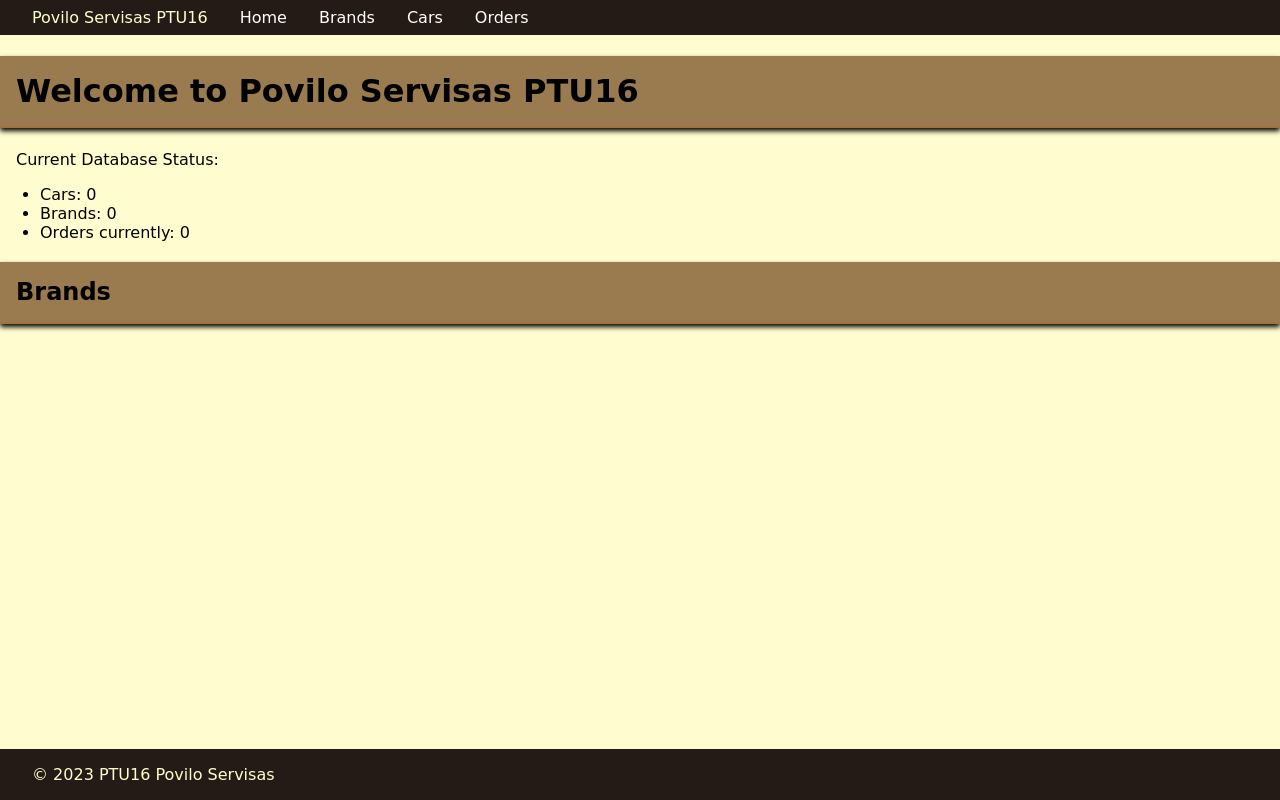
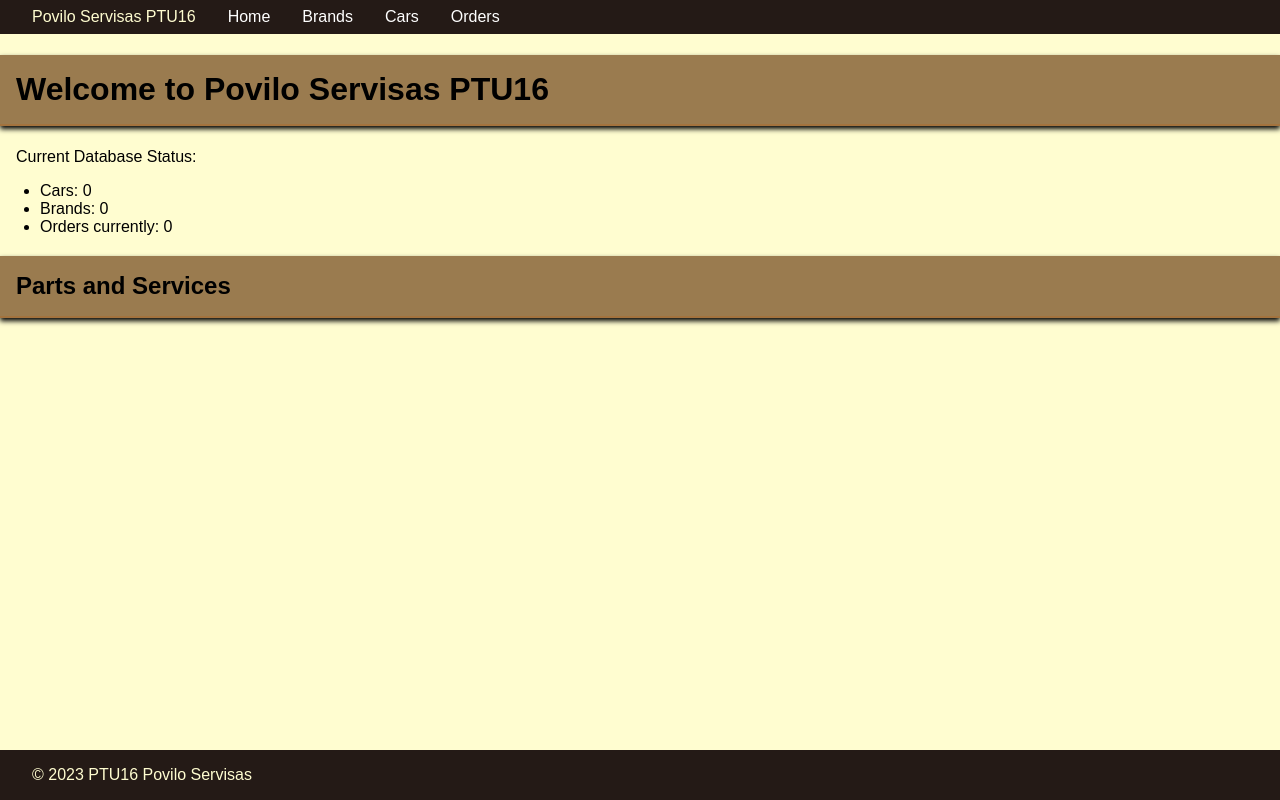
Before and after one commit to povilastsk/ptu16_autoservisas, a Django app: page / in a window 1280 px wide. Run offline with Django 4.2, Linux system fonts and the light colour scheme; data that the repository does not hold is empty.

Commit message:
parts services instead of brands

```diff
--- a/povilo_servisas/autoservisas/static/css/base_style.css
+++ b/povilo_servisas/autoservisas/static/css/base_style.css
@@ -1,5 +1,5 @@
 body{
-    font-family: cursive;
+    font-family: sans-serif;
     background-color: #FFFDD0;
     padding: 0; margin: 0;
     display: flex;
--- a/povilo_servisas/autoservisas/templates/library/index.html
+++ b/povilo_servisas/autoservisas/templates/library/index.html
@@ -8,10 +8,10 @@
         <li>Brands: {{ num_makes }}</li>
         <li>Orders currently: {{ num_orders }}</li>
     </ul>
-    <h2>Brands</h2>
+    <h2>Parts and Services</h2>
     <ul>
-        {% for brand in brands %}
-            <li> {{ brand }}
+        {% for partservice in parts_services %}
+            <li> {{ partservice }}
         {% endfor %}
     </ul>
 {% endblock content%}
--- a/povilo_servisas/autoservisas/views.py
+++ b/povilo_servisas/autoservisas/views.py
@@ -6,20 +6,28 @@ from typing import Any
 
 
 def index(request):
-    brands = models.CarModel.objects.values_list("make", flat=True).distinct()
     context = {
         "num_cars": models.Car.objects.count(),
         "num_makes": models.CarModel.objects.values("make").distinct().count(),
         "num_orders": models.OrderLine.objects.count(),
-        "brands": brands,
+        "parts_services": models.PartService.objects.all(),
     }
     return render(request, "library/index.html", context)
 
+def parts_and_services(request):
+    parts_and_services_list = models.PartService.objects.all().order_by("name")
+    return render(
+        request,
+        'parts_and_services.html',
+        {'partsandervices': parts_and_services_list}
+    )
 
 def brands(request):
     brands = models.CarModel.objects.all()
     unique_brands = sorted(set(model.make for model in brands))
-    return render(request, "library/brand_list.html", {"brand_list": unique_brands})
+    return render(
+        request,
+        "library/brand_list.html", {"brand_list": unique_brands})
 
 def cars(request):
     return render(
```
